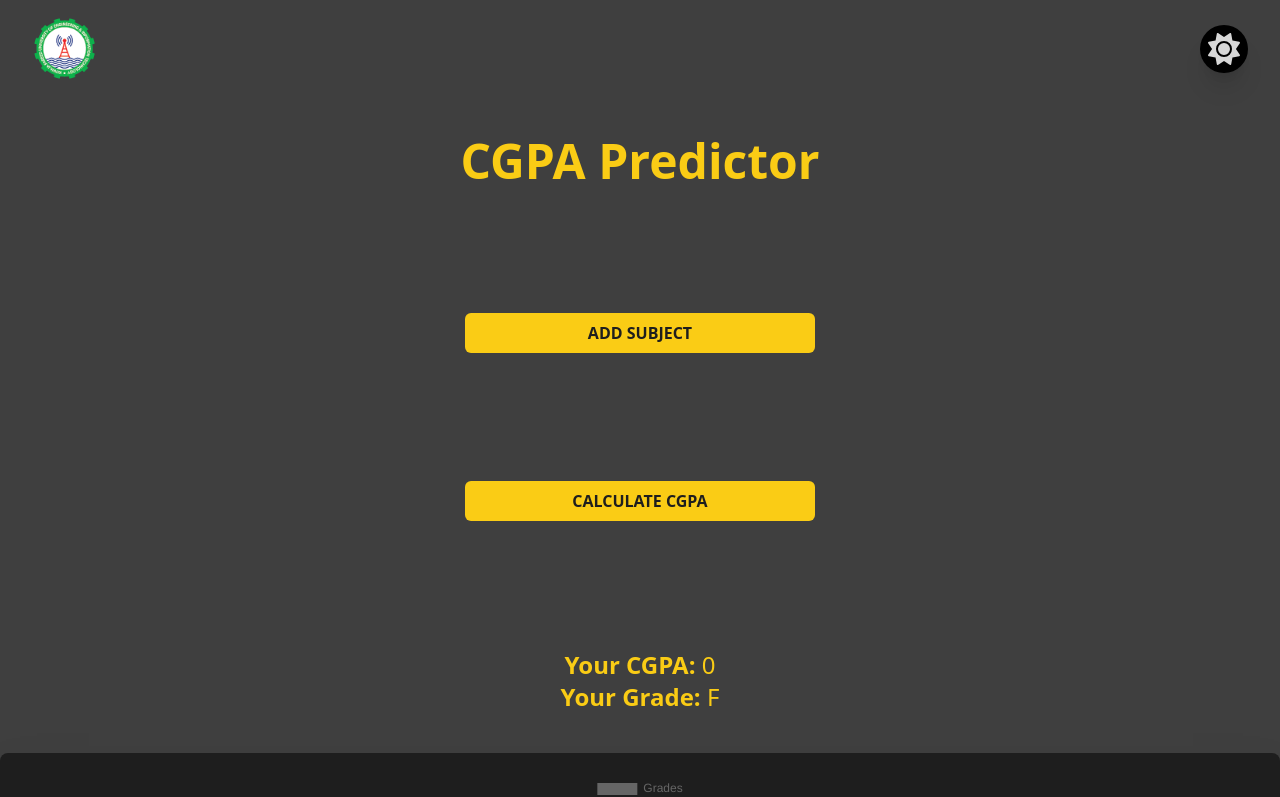
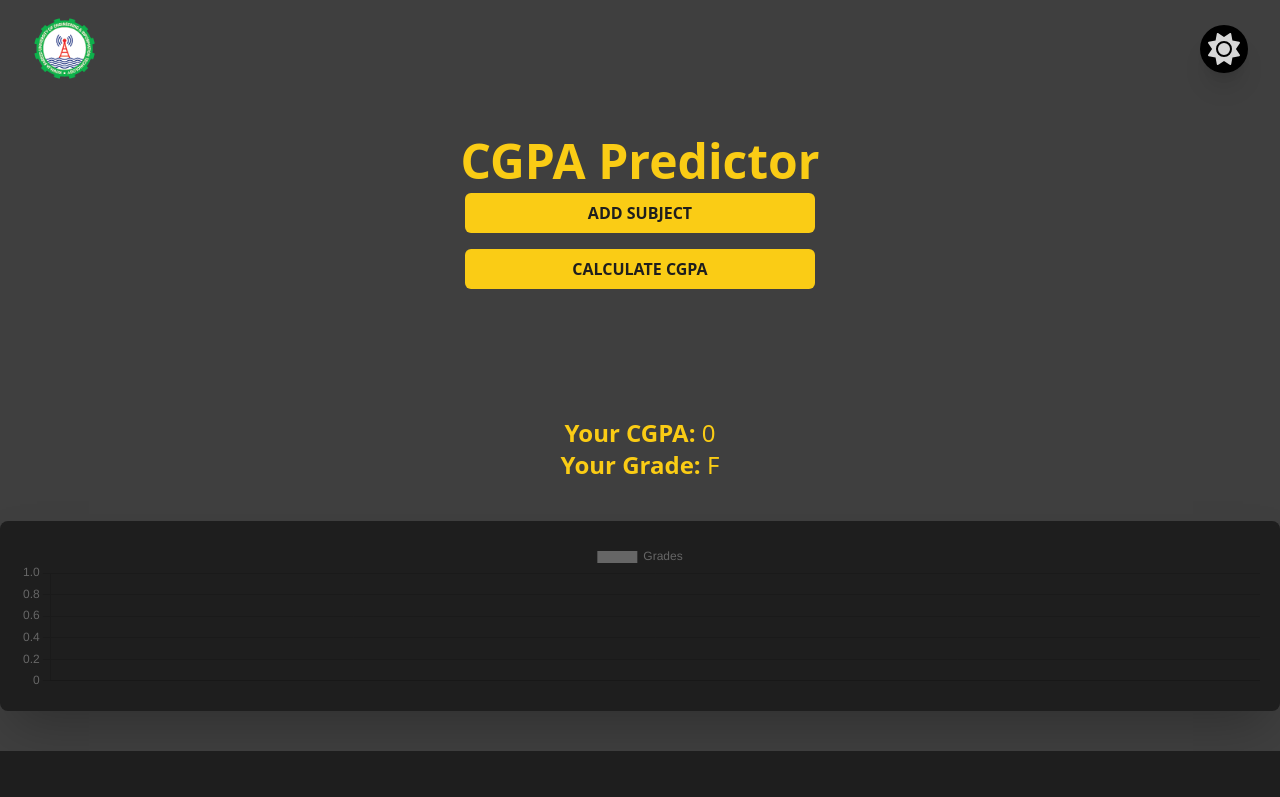
Before and after one commit to AnasIsmai1/gpa-predictor, a React (Vite) app: page / in a window 1280 px wide. Shown: the top 797 px of the page. Built offline with nearby package versions, Linux system fonts and the light colour scheme.

Commit message:
Anas | FIx

```diff
--- a/src/pages/Home/index.jsx
+++ b/src/pages/Home/index.jsx
@@ -152,7 +152,7 @@ const CGPAPredictor = () => {
                     CGPA Predictor
                 </h1>
                 <button
-                    className="md:my-32 my-4 block w-[350px] mx-auto p-2 bg-yellow-400 text-[#1e1e1e] dark:bg-yellow-400 dark:text-[#1e1e1e] font-bold uppercase rounded-md hover:bg-gray-100 dark:hover:bg-[#1e1e1e1e] hover:text-yellow-400 dark:hover:text-yellow-400  dark:hover:bg-[#1e1e1e] hover:shadow-lg transform transition-all duration-300"
+                    className="md:my-2 my-4 block w-[350px] mx-auto p-2 bg-yellow-400 text-[#1e1e1e] dark:bg-yellow-400 dark:text-[#1e1e1e] font-bold uppercase rounded-md hover:bg-gray-100 dark:hover:bg-[#1e1e1e1e] hover:text-yellow-400 dark:hover:text-yellow-400  dark:hover:bg-[#1e1e1e] hover:shadow-lg transform transition-all duration-300"
                     onClick={handleAddSubject}
                 >
                     Add Subject
```
